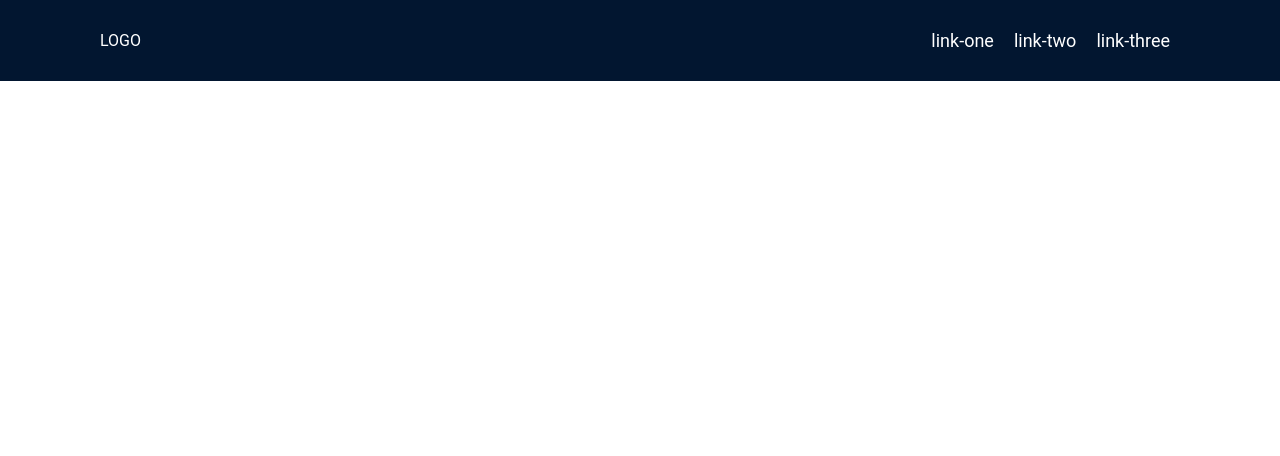
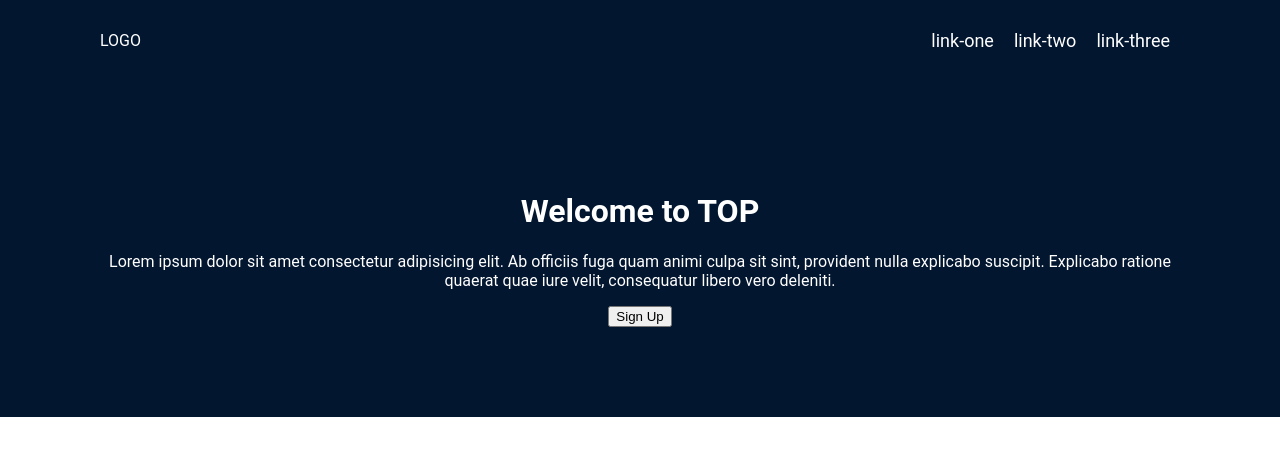
Before and after one commit to Ebay2k/top-page, a plain HTML site: page index.html in a window 1280 px wide. Drawn offline with Linux system fonts and the light colour scheme.

Commit message:
added placeholder for adds

```diff
--- a/index.html
+++ b/index.html
@@ -18,6 +18,14 @@
                 <a href="#">link-three</a>
             </div>
         </nav>
+
+        <div class="placeholder">
+            <div class="ph1">
+                <h1>Welcome to TOP</h1>
+                <p>Lorem ipsum dolor sit amet consectetur adipisicing elit. Ab officiis fuga quam animi culpa sit sint, provident nulla explicabo suscipit. Explicabo ratione quaerat quae iure velit, consequatur libero vero deleniti.</p>
+                <button type="button">Sign Up</button>
+            </div>
+        </div>
     </div>
 
 </body>
--- a/styles.css
+++ b/styles.css
@@ -36,3 +36,12 @@ body {
     padding: 10px;
     font-family: 'Roboto';
 }
+
+.placeholder {
+    display: flex;
+    background-color: rgb(2, 22, 48);
+    color: white;
+    align-items: center;
+    justify-content: center;
+    padding: 90px;
+}
```
